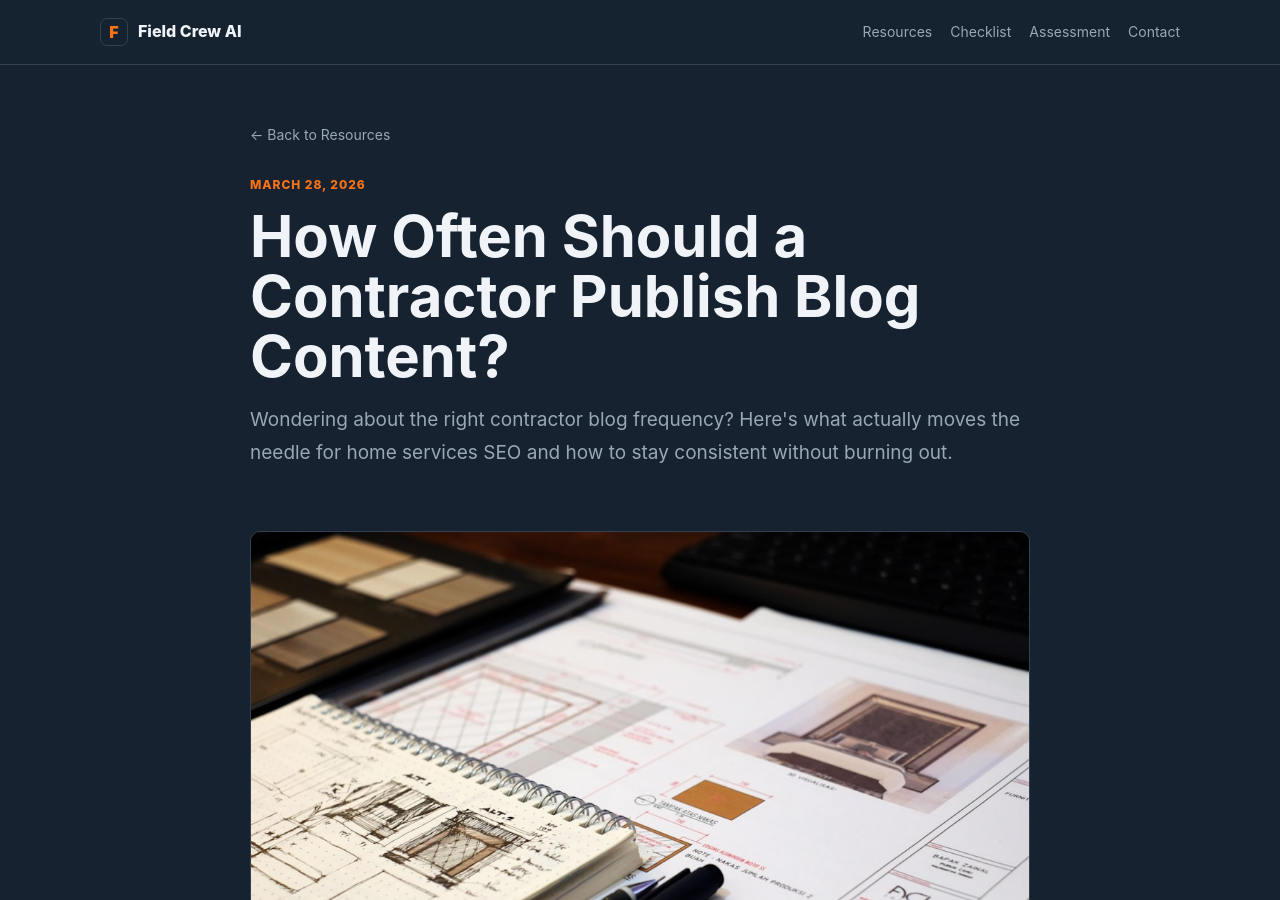
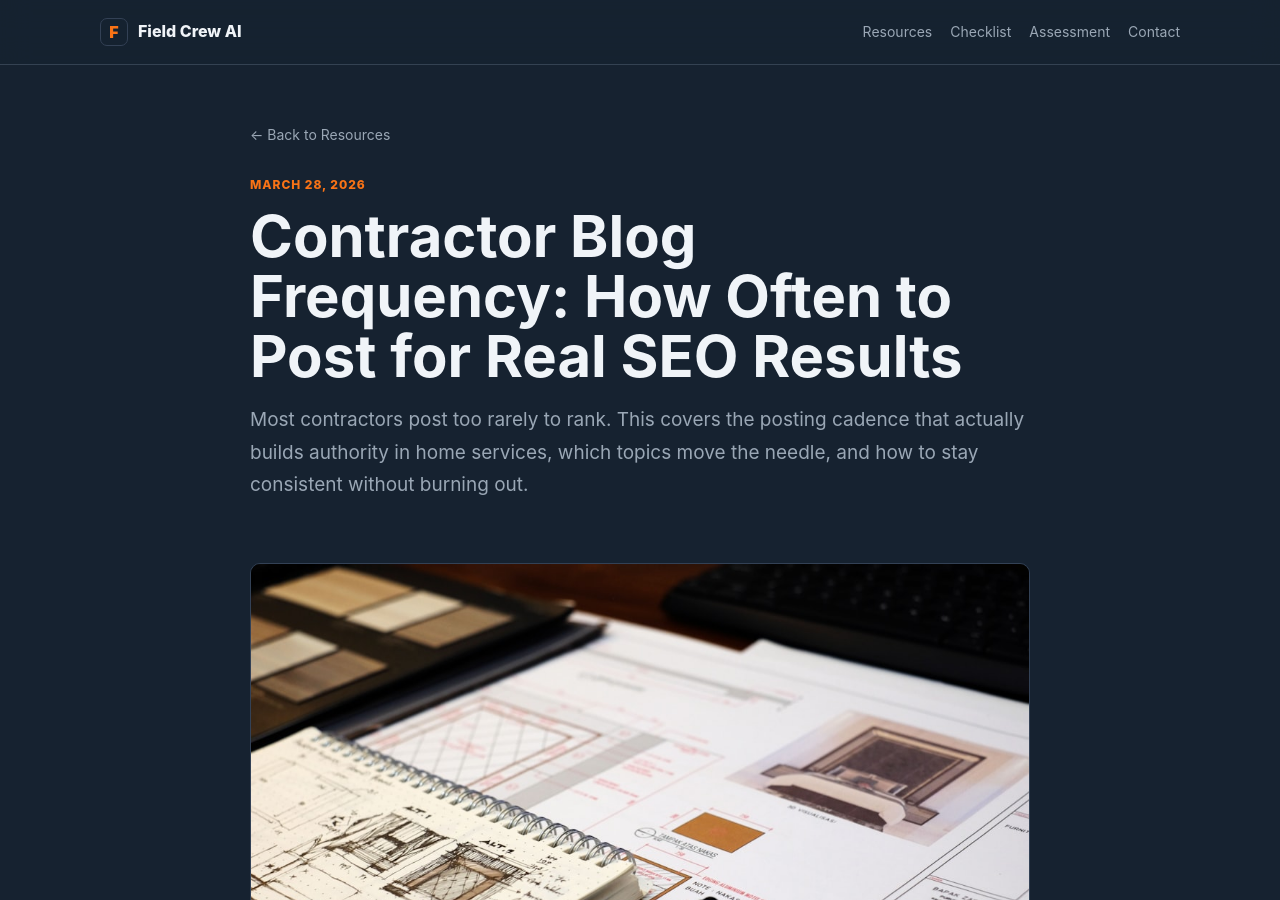
Before and after one commit to Josh-Szepesi/fieldcrewai, a Jekyll site: the page built from _posts/2026-03-28-contractor-blog-frequency.md, in a window 1280 px wide and 900 px high. Built offline with Jekyll 4.4.1, drawn with Linux system fonts in a browser that asks for light colours.

Commit message:
fix: improve title/desc CTR signal (pos 3.4, 37 impressions, 0 clicks)

```diff
--- a/_posts/2026-03-28-contractor-blog-frequency.md
+++ b/_posts/2026-03-28-contractor-blog-frequency.md
@@ -1,8 +1,8 @@
 ---
 layout: post
-title: "How Often Should a Contractor Publish Blog Content?"
+title: "Contractor Blog Frequency: How Often to Post for Real SEO Results"
 date: 2026-03-28
-description: "Wondering about the right contractor blog frequency? Here's what actually moves the needle for home services SEO and how to stay consistent without burning out."
+description: "Most contractors post too rarely to rank. This covers the posting cadence that actually builds authority in home services, which topics move the needle, and how to stay consistent without burning out."
 image: /assets/images/2026-03-28-contractor-blog-frequency.jpg
 tags: [seo, content-marketing, contractors, blogging]
 ---
```
